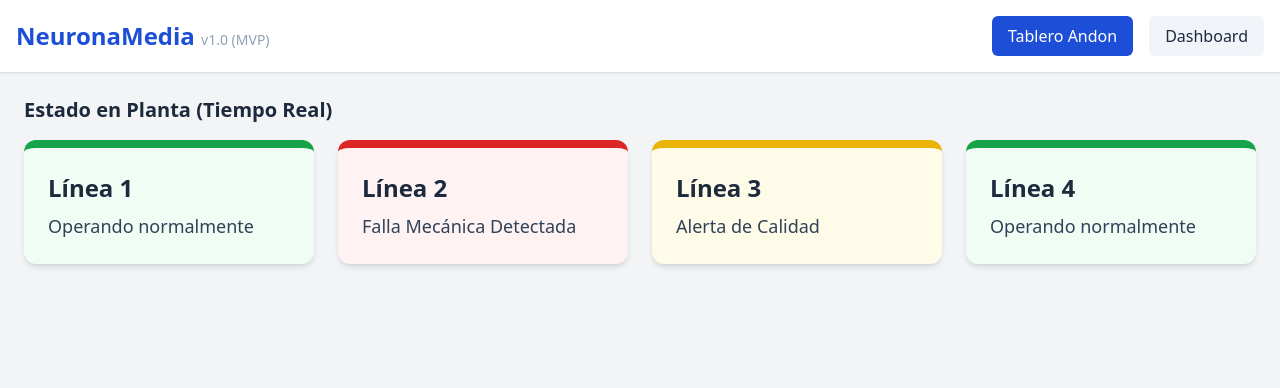
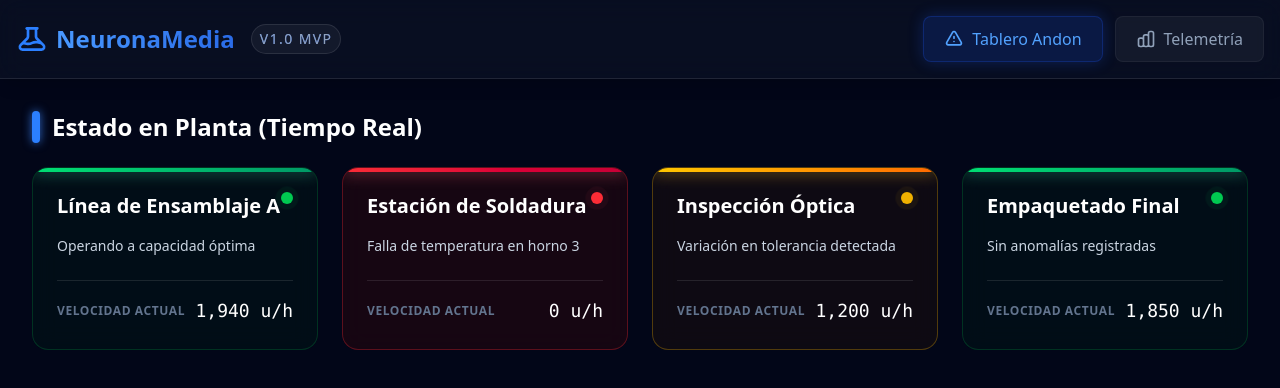
Before and after one commit to ElmarcianitoGtR/neuronaMedia, a React (Vite) app in the folder master-slave/frontend/: page / in a window 1280 px wide. Shown: the top 388 px of the page. Built offline with nearby package versions, Linux system fonts and the light colour scheme.

Commit message:
style(frontend): unify global design language with Stitch dark glassmorphism

```diff
--- a/master-slave/frontend/src/App.tsx
+++ b/master-slave/frontend/src/App.tsx
@@ -6,28 +6,33 @@ function App() {
   const [activeTab, setActiveTab] = useState<'andon' | 'dashboard'>('andon');
 
   return (
-    <div className="min-h-screen flex flex-col text-slate-800">
-      {/* Navbar */}
-      <header className="bg-white shadow-sm p-4 flex justify-between items-center">
-        <h1 className="text-2xl font-bold text-primary">NeuronaMedia <span className="text-slate-400 text-sm font-normal">v1.0 (MVP)</span></h1>
-        <nav className="flex gap-4">
+    <div className="min-h-screen flex flex-col bg-slate-950 text-slate-200 selection:bg-primary/30">
+      {/* Navbar - Dark Glassmorphism */}
+      <header className="bg-slate-900/50 backdrop-blur-md shadow-lg border-b border-white/10 p-4 flex justify-between items-center sticky top-0 z-50">
+        <h1 className="text-2xl font-bold text-transparent bg-clip-text bg-gradient-to-r from-blue-400 to-primary flex items-center gap-2">
+          <svg className="w-8 h-8 text-blue-500" fill="none" stroke="currentColor" viewBox="0 0 24 24"><path strokeLinecap="round" strokeLinejoin="round" strokeWidth="2" d="M19.428 15.428a2 2 0 00-1.022-.547l-2.387-.477a6 6 0 00-3.86.517l-.318.158a6 6 0 01-3.86.517L6.05 15.21a2 2 0 00-1.806.547M8 4h8l-1 1v5.172a2 2 0 00.586 1.414l5 5c1.26 1.26.367 3.414-1.415 3.414H4.828c-1.782 0-2.674-2.154-1.414-3.414l5-5A2 2 0 009 10.172V5L8 4z"></path></svg>
+          NeuronaMedia <span className="text-slate-400 text-sm font-normal tracking-widest uppercase ml-2 border border-white/10 px-2 py-1 rounded-full bg-white/5">v1.0 MVP</span>
+        </h1>
+        <nav className="flex gap-3">
           <button
-            className={`px-4 py-2 rounded-md font-medium transition-colors ${activeTab === 'andon' ? 'bg-primary text-white' : 'bg-slate-100 hover:bg-slate-200'}`}
+            className={`px-5 py-2.5 rounded-lg font-medium transition-all duration-300 flex items-center gap-2 ${activeTab === 'andon' ? 'bg-primary/20 text-blue-400 border border-primary/30 shadow-[0_0_15px_rgba(29,78,216,0.3)]' : 'bg-white/5 text-slate-400 border border-white/5 hover:bg-white/10 hover:text-slate-200'}`}
             onClick={() => setActiveTab('andon')}
           >
+            <svg className="w-5 h-5" fill="none" stroke="currentColor" viewBox="0 0 24 24"><path strokeLinecap="round" strokeLinejoin="round" strokeWidth="2" d="M12 9v2m0 4h.01m-6.938 4h13.856c1.54 0 2.502-1.667 1.732-3L13.732 4c-.77-1.333-2.694-1.333-3.464 0L3.34 16c-.77 1.333.192 3 1.732 3z"></path></svg>
             Tablero Andon
           </button>
           <button
-            className={`px-4 py-2 rounded-md font-medium transition-colors ${activeTab === 'dashboard' ? 'bg-primary text-white' : 'bg-slate-100 hover:bg-slate-200'}`}
+            className={`px-5 py-2.5 rounded-lg font-medium transition-all duration-300 flex items-center gap-2 ${activeTab === 'dashboard' ? 'bg-primary/20 text-blue-400 border border-primary/30 shadow-[0_0_15px_rgba(29,78,216,0.3)]' : 'bg-white/5 text-slate-400 border border-white/5 hover:bg-white/10 hover:text-slate-200'}`}
             onClick={() => setActiveTab('dashboard')}
           >
-            Dashboard
+            <svg className="w-5 h-5" fill="none" stroke="currentColor" viewBox="0 0 24 24"><path strokeLinecap="round" strokeLinejoin="round" strokeWidth="2" d="M9 19v-6a2 2 0 00-2-2H5a2 2 0 00-2 2v6a2 2 0 002 2h2a2 2 0 002-2zm0 0V9a2 2 0 012-2h2a2 2 0 012 2v10m-6 0a2 2 0 002 2h2a2 2 0 002-2m0 0V5a2 2 0 012-2h2a2 2 0 012 2v14a2 2 0 01-2 2h-2a2 2 0 01-2-2z"></path></svg>
+            Telemetría
           </button>
         </nav>
       </header>
 
       {/* Main Content */}
-      <main className="flex-grow p-6">
+      <main className="flex-grow p-8 max-w-7xl mx-auto w-full">
         {activeTab === 'andon' ? <AndonBoard /> : <Dashboard />}
       </main>
     </div>
@@ -37,25 +42,50 @@ function App() {
 function AndonBoard() {
   // Skeleton data
   const lines = [
-    { id: 1, name: 'Línea 1', status: 'success', message: 'Operando normalmente' },
-    { id: 2, name: 'Línea 2', status: 'danger', message: 'Falla Mecánica Detectada' },
-    { id: 3, name: 'Línea 3', status: 'warning', message: 'Alerta de Calidad' },
-    { id: 4, name: 'Línea 4', status: 'success', message: 'Operando normalmente' },
+    { id: 1, name: 'Línea de Ensamblaje A', status: 'success', message: 'Operando a capacidad óptima', speed: '1,940 u/h' },
+    { id: 2, name: 'Estación de Soldadura', status: 'danger', message: 'Falla de temperatura en horno 3', speed: '0 u/h' },
+    { id: 3, name: 'Inspección Óptica', status: 'warning', message: 'Variación en tolerancia detectada', speed: '1,200 u/h' },
+    { id: 4, name: 'Empaquetado Final', status: 'success', message: 'Sin anomalías registradas', speed: '1,850 u/h' },
   ];
 
   return (
-    <div>
-      <h2 className="text-xl font-bold mb-4">Estado en Planta (Tiempo Real)</h2>
-      <div className="grid grid-cols-1 md:grid-cols-2 lg:grid-cols-4 gap-6">
+    <div className="animate-in fade-in slide-in-from-bottom-4 duration-500">
+      <h2 className="text-2xl font-bold mb-6 flex items-center gap-3 text-white">
+        <span className="w-2 h-8 rounded-full bg-blue-500 shadow-[0_0_10px_rgba(59,130,246,0.8)]"></span>
+        Estado en Planta (Tiempo Real)
+      </h2>
+      <div className="grid grid-cols-1 md:grid-cols-2 lg:grid-cols-2 xl:grid-cols-4 gap-6">
         {lines.map((line) => (
-          <div key={line.id} className={`rounded-xl shadow-md overflow-hidden border-t-8 ${
-            line.status === 'success' ? 'border-success bg-green-50' :
-            line.status === 'danger' ? 'border-danger bg-red-50' :
-            'border-warning bg-yellow-50'
+          <div key={line.id} className={`relative rounded-2xl overflow-hidden border backdrop-blur-md transition-all duration-300 hover:-translate-y-1 hover:shadow-2xl ${
+            line.status === 'success' ? 'bg-green-950/20 border-green-500/20 hover:border-green-500/50 hover:shadow-green-900/20' :
+            line.status === 'danger' ? 'bg-red-950/30 border-red-500/30 hover:border-red-500/60 hover:shadow-red-900/30' :
+            'bg-yellow-950/20 border-yellow-500/30 hover:border-yellow-500/60 hover:shadow-yellow-900/20'
           }`}>
+            {/* Status Glow */}
+            <div className={`absolute top-0 left-0 w-full h-1 ${
+              line.status === 'success' ? 'bg-gradient-to-r from-green-400 to-emerald-600 shadow-[0_0_15px_rgba(52,211,153,0.8)]' :
+              line.status === 'danger' ? 'bg-gradient-to-r from-red-500 to-rose-700 shadow-[0_0_15px_rgba(248,113,113,0.8)]' :
+              'bg-gradient-to-r from-yellow-400 to-orange-500 shadow-[0_0_15px_rgba(251,191,36,0.8)]'
+            }`}></div>
+
             <div className="p-6">
-              <h3 className="text-2xl font-bold mb-2">{line.name}</h3>
-              <p className="text-lg text-slate-700">{line.message}</p>
+              <div className="flex justify-between items-start mb-4">
+                <h3 className="text-xl font-bold text-white">{line.name}</h3>
+                <span className="relative flex h-3 w-3">
+                  <span className={`animate-ping absolute inline-flex h-full w-full rounded-full opacity-75 ${
+                    line.status === 'success' ? 'bg-green-400' : line.status === 'danger' ? 'bg-red-400' : 'bg-yellow-400'
+                  }`}></span>
+                  <span className={`relative inline-flex rounded-full h-3 w-3 ${
+                    line.status === 'success' ? 'bg-green-500' : line.status === 'danger' ? 'bg-red-500' : 'bg-yellow-500'
+                  }`}></span>
+                </span>
+              </div>
+              <p className="text-slate-300 mb-6 text-sm">{line.message}</p>
+
+              <div className="pt-4 border-t border-white/10 flex justify-between items-center">
+                <span className="text-xs font-semibold uppercase tracking-wider text-slate-500">Velocidad Actual</span>
+                <span className="font-mono text-lg font-medium text-white">{line.speed}</span>
+              </div>
             </div>
           </div>
         ))}
@@ -78,49 +108,73 @@ function Dashboard() {
   ];
 
   return (
-    <div>
-      <div className="mb-6 p-6 rounded-2xl bg-gradient-to-r from-slate-900 to-slate-800 text-white shadow-xl">
-        <h2 className="text-2xl font-bold mb-6 flex items-center gap-2">
-          <span className="bg-primary/20 p-2 rounded-lg"><svg className="w-6 h-6 text-blue-400" fill="none" stroke="currentColor" viewBox="0 0 24 24"><path strokeLinecap="round" strokeLinejoin="round" strokeWidth="2" d="M13 10V3L4 14h7v7l9-11h-7z"></path></svg></span>
+    <div className="animate-in fade-in slide-in-from-bottom-4 duration-500">
+      <div className="mb-8 p-8 rounded-3xl bg-slate-900/50 backdrop-blur-xl border border-white/5 text-white shadow-2xl relative overflow-hidden">
+        {/* Decorative background glow */}
+        <div className="absolute -top-24 -right-24 w-96 h-96 bg-blue-600/10 rounded-full blur-3xl pointer-events-none"></div>
+
+        <h2 className="text-2xl font-bold mb-8 flex items-center gap-3">
+          <span className="bg-blue-500/20 p-2.5 rounded-xl border border-blue-500/30">
+            <svg className="w-6 h-6 text-blue-400" fill="none" stroke="currentColor" viewBox="0 0 24 24"><path strokeLinecap="round" strokeLinejoin="round" strokeWidth="2" d="M13 10V3L4 14h7v7l9-11h-7z"></path></svg>
+          </span>
           Resumen de Métricas (Turno Actual)
         </h2>
-        <div className="grid grid-cols-1 lg:grid-cols-3 gap-6">
-          <div className="bg-white/10 backdrop-blur-md p-6 rounded-xl border border-white/10 hover:bg-white/20 transition-all">
-            <h3 className="text-lg font-semibold text-slate-300 mb-1">Producción Total</h3>
-            <p className="text-4xl font-bold text-white">1,240 <span className="text-sm font-normal text-slate-400">pz</span></p>
+        <div className="grid grid-cols-1 md:grid-cols-3 gap-6">
+          <div className="bg-slate-800/40 p-6 rounded-2xl border border-white/5 hover:border-blue-500/30 hover:bg-slate-800/60 transition-all duration-300 group">
+            <h3 className="text-sm font-semibold uppercase tracking-wider text-slate-400 mb-2 flex items-center justify-between">
+              Producción Total
+              <svg className="w-4 h-4 text-blue-400 opacity-0 group-hover:opacity-100 transition-opacity" fill="none" stroke="currentColor" viewBox="0 0 24 24"><path strokeLinecap="round" strokeLinejoin="round" strokeWidth="2" d="M13 7h8m0 0v8m0-8l-8 8-4-4-6 6"></path></svg>
+            </h3>
+            <p className="text-5xl font-bold text-white tracking-tight">1,240 <span className="text-lg font-normal text-slate-500 ml-1">pz</span></p>
           </div>
-          <div className="bg-white/10 backdrop-blur-md p-6 rounded-xl border border-red-500/30 hover:bg-red-500/20 transition-all">
-            <h3 className="text-lg font-semibold text-slate-300 mb-1">Scrap Registrado</h3>
-            <p className="text-4xl font-bold text-red-400">45 <span className="text-sm font-normal text-slate-400">pz (3.5%)</span></p>
+          <div className="bg-slate-800/40 p-6 rounded-2xl border border-red-500/10 hover:border-red-500/30 hover:bg-red-900/10 transition-all duration-300 group">
+            <h3 className="text-sm font-semibold uppercase tracking-wider text-slate-400 mb-2 flex items-center justify-between">
+              Scrap Registrado
+              <svg className="w-4 h-4 text-red-400 opacity-0 group-hover:opacity-100 transition-opacity" fill="none" stroke="currentColor" viewBox="0 0 24 24"><path strokeLinecap="round" strokeLinejoin="round" strokeWidth="2" d="M13 17h8m0 0v-8m0 8l-8-8-4 4-6-6"></path></svg>
+            </h3>
+            <p className="text-5xl font-bold text-red-400 tracking-tight">45 <span className="text-lg font-normal text-red-400/50 ml-1">pz (3.5%)</span></p>
           </div>
-          <div className="bg-white/10 backdrop-blur-md p-6 rounded-xl border border-green-500/30 hover:bg-green-500/20 transition-all">
-            <h3 className="text-lg font-semibold text-slate-300 mb-1">OEE Estimado</h3>
-            <p className="text-4xl font-bold text-green-400">82%</p>
+          <div className="bg-slate-800/40 p-6 rounded-2xl border border-green-500/10 hover:border-green-500/30 hover:bg-green-900/10 transition-all duration-300 group">
+            <h3 className="text-sm font-semibold uppercase tracking-wider text-slate-400 mb-2 flex items-center justify-between">
+              OEE Estimado
+              <svg className="w-4 h-4 text-green-400 opacity-0 group-hover:opacity-100 transition-opacity" fill="none" stroke="currentColor" viewBox="0 0 24 24"><path strokeLinecap="round" strokeLinejoin="round" strokeWidth="2" d="M5 13l4 4L19 7"></path></svg>
+            </h3>
+            <p className="text-5xl font-bold text-green-400 tracking-tight">82.1<span className="text-3xl">%</span></p>
           </div>
         </div>
       </div>
 
-      <div className="mt-8 bg-white p-6 rounded-xl shadow-sm border border-slate-200 h-96">
-        <h3 className="text-lg font-semibold text-slate-700 mb-4">Avance de Producción vs Meta</h3>
-        <ResponsiveContainer width="100%" height="90%">
+      <div className="bg-slate-900/50 backdrop-blur-xl p-8 rounded-3xl border border-white/5 shadow-2xl h-[28rem] relative">
+        <h3 className="text-xl font-bold text-white mb-6 flex items-center gap-3">
+          <span className="w-2 h-6 rounded-full bg-blue-500 shadow-[0_0_10px_rgba(59,130,246,0.8)]"></span>
+          Avance de Producción vs Meta
+        </h3>
+        <ResponsiveContainer width="100%" height="85%">
           <AreaChart
             data={data}
-            margin={{ top: 10, right: 30, left: 0, bottom: 0 }}
+            margin={{ top: 10, right: 30, left: -20, bottom: 0 }}
           >
             <defs>
               <linearGradient id="colorProd" x1="0" y1="0" x2="0" y2="1">
-                <stop offset="5%" stopColor="#1d4ed8" stopOpacity={0.8}/>
-                <stop offset="95%" stopColor="#1d4ed8" stopOpacity={0}/>
+                <stop offset="5%" stopColor="#3b82f6" stopOpacity={0.4}/>
+                <stop offset="95%" stopColor="#3b82f6" stopOpacity={0}/>
+              </linearGradient>
+              <linearGradient id="colorMeta" x1="0" y1="0" x2="0" y2="1">
+                <stop offset="5%" stopColor="#94a3b8" stopOpacity={0.1}/>
+                <stop offset="95%" stopColor="#94a3b8" stopOpacity={0}/>
               </linearGradient>
             </defs>
-            <CartesianGrid strokeDasharray="3 3" vertical={false} />
-            <XAxis dataKey="time" />
-            <YAxis />
-            <Tooltip />
-            <Legend />
-            <Line type="monotone" dataKey="meta" stroke="#94a3b8" strokeDasharray="5 5" name="Meta Planeada" />
-            <Area type="monotone" dataKey="produccion" stroke="#1d4ed8" fillOpacity={1} fill="url(#colorProd)" name="Piezas Producidas" />
-            <Line type="monotone" dataKey="scrap" stroke="#dc2626" name="Scrap" strokeWidth={2} />
+            <CartesianGrid strokeDasharray="3 3" vertical={false} stroke="#334155" />
+            <XAxis dataKey="time" stroke="#64748b" tick={{ fill: '#94a3b8' }} tickLine={false} axisLine={false} dy={10} />
+            <YAxis stroke="#64748b" tick={{ fill: '#94a3b8' }} tickLine={false} axisLine={false} />
+            <Tooltip
+              contentStyle={{ backgroundColor: '#0f172a', borderColor: '#1e293b', borderRadius: '0.75rem', color: '#f8fafc', boxShadow: '0 10px 25px -5px rgba(0, 0, 0, 0.5)' }}
+              itemStyle={{ color: '#e2e8f0' }}
+            />
+            <Legend wrapperStyle={{ paddingTop: '20px' }} />
+            <Area type="monotone" dataKey="meta" stroke="#64748b" strokeDasharray="5 5" fillOpacity={1} fill="url(#colorMeta)" name="Meta Planeada" />
+            <Area type="monotone" dataKey="produccion" stroke="#3b82f6" strokeWidth={3} fillOpacity={1} fill="url(#colorProd)" name="Piezas Producidas" activeDot={{ r: 8, fill: '#3b82f6', stroke: '#fff', strokeWidth: 2 }} />
+            <Line type="monotone" dataKey="scrap" stroke="#ef4444" name="Scrap" strokeWidth={2} dot={{ fill: '#ef4444', strokeWidth: 0, r: 4 }} />
           </AreaChart>
         </ResponsiveContainer>
       </div>
```
